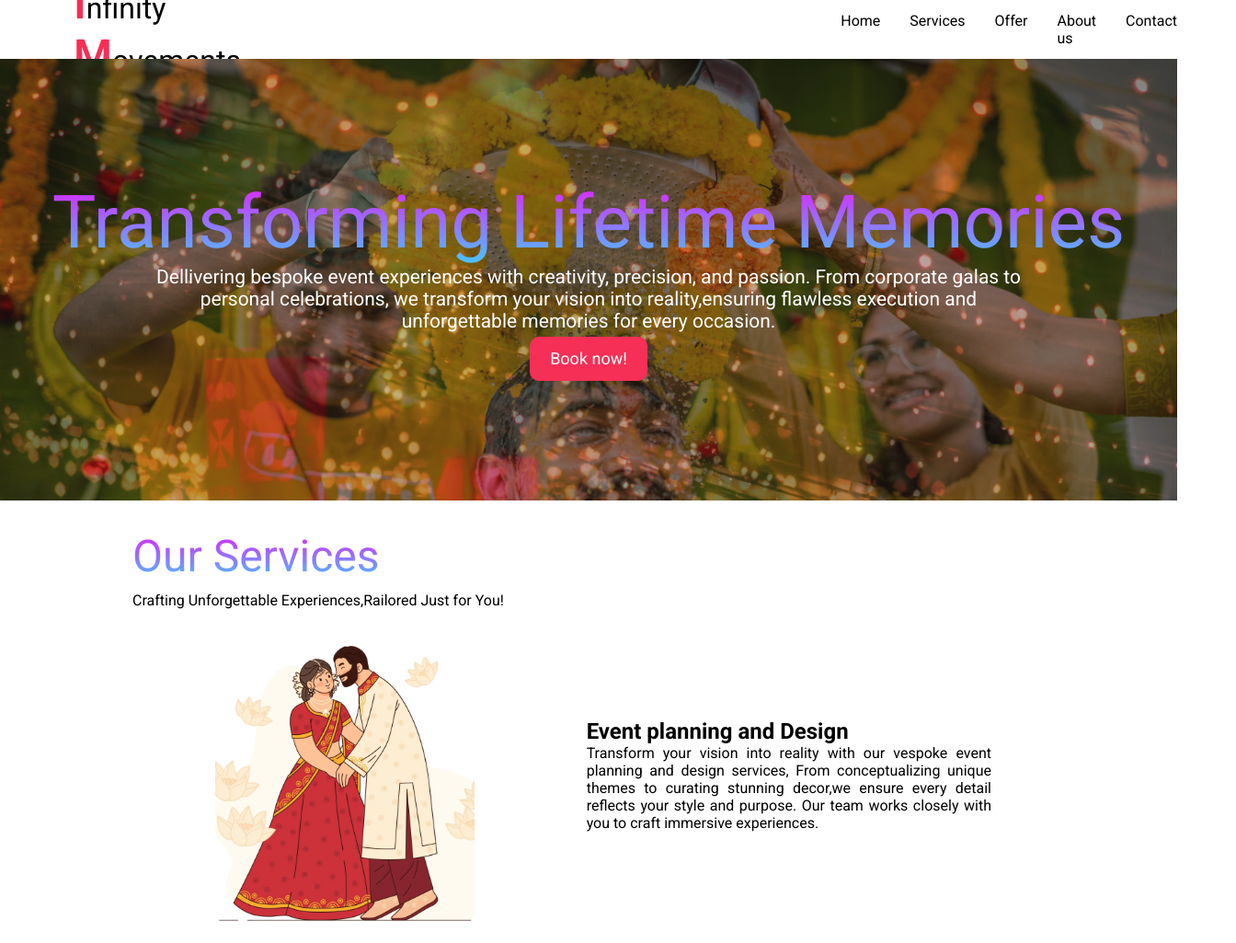
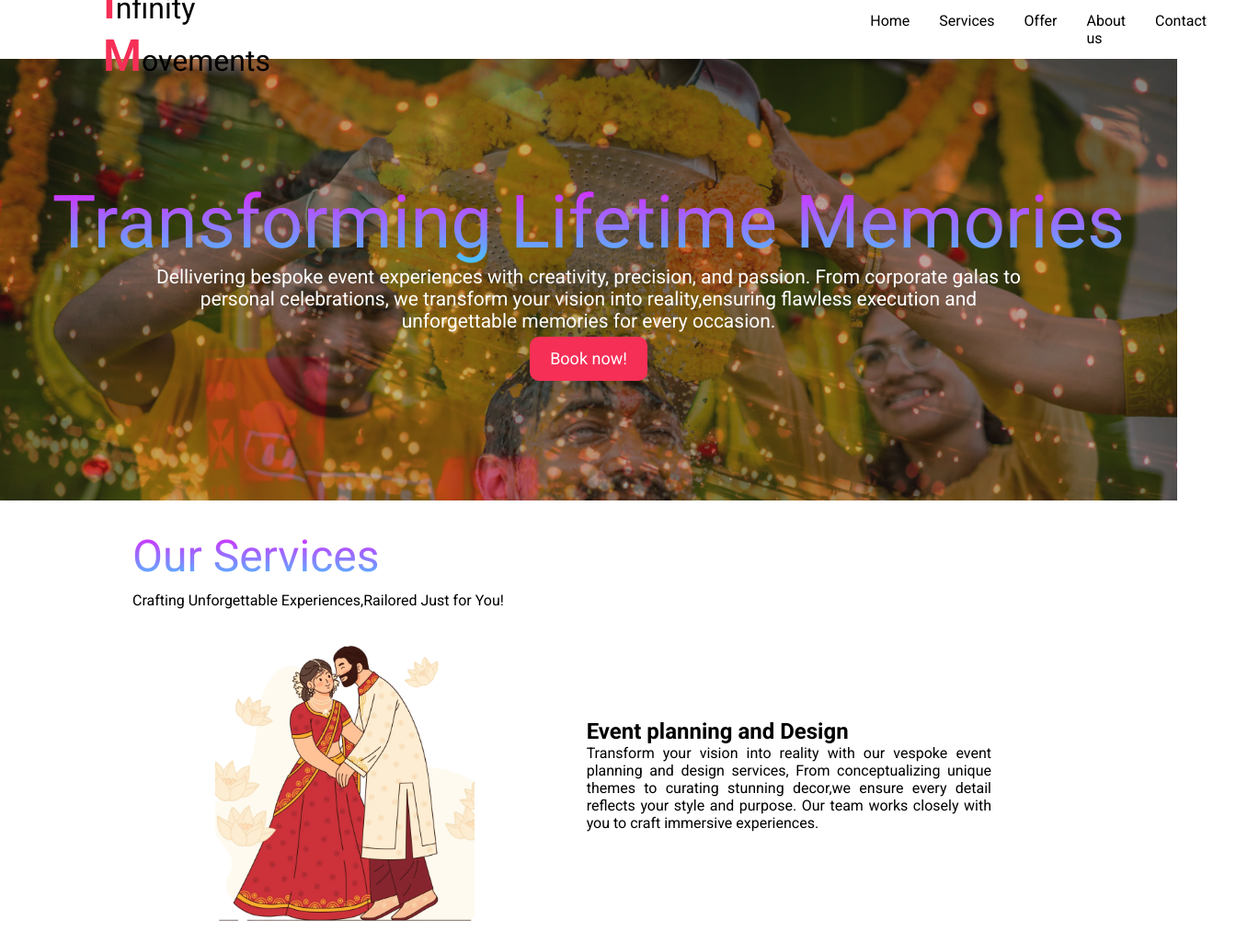
Before and after one commit to tanaykhale/wedding-web, a plain HTML site: page index.html in a window 1280 px wide. Shown: the top 1025 px of the page at 92% size, 1344 px wide, since content can reach past the window. Drawn offline with Linux system fonts and the light colour scheme; files whose address does not match are found by name.

```diff
--- a/index.html
+++ b/index.html
@@ -23,11 +23,11 @@
         <span id="boldl">I</span>nfinity <span id="boldl">M</span>ovements
       </p>
       <nav class="sliding">
-        <p>Home</p>
-        <p>Services</p>
-        <p>Offer</p>
-        <p>About us</p>
-        <p>Contact</p>
+        <a href="#">Home</a>
+        <a href="#services">Services</a>
+        <a href="#offer">Offer</a>
+        <a href="#about">About us</a>
+        <a href="#contact">Contact</a>
       </nav>
     </header>
     <main>
@@ -43,7 +43,7 @@
         </div>
         <button class="book">Book now!</button>
       </section>
-      <section class="services">
+      <section id="services" class="services">
         <h2 class="sub-headings">Our Services</h2>
         <p>Crafting Unforgettable Experiences,Railored Just for You!</p>
         <div class="event">
@@ -90,7 +90,7 @@
           </div>
         </div>
       </section>
-      <section class="about">
+      <section id="about" class="about">
         <h2 class="sub-headings">About us</h2>
         <p>
           Welcome to Infinity Movements,where we transform your dreams into
@@ -139,7 +139,7 @@
           </div>
         </div>
       </section>
-      <section class="offer">
+      <section id="offer" class="offer">
         <h2 class="sub-headings">What we offer</h2>
         <p>
           Have questions or need assitance?Feel free to contact us anytime-we're
@@ -218,7 +218,7 @@
           </div>
         </div>
       </section>
-      <section class="contact">
+      <section id="contact" class="contact">
         <h2 class="sub-headings">Feel free to contact us</h2>
         <p>
           Have questions or need assistance? Feel free to contact us
--- a/style.css
+++ b/style.css
@@ -4,15 +4,30 @@
     font-family: "Roboto", sans-serif;
 }
 header{
+    position: sticky;
+    top: 0;
+    z-index: 1;
+    background-color: white;
     display: flex;
     gap:40rem;
     align-items: center;
     width: 100%;
     height: 4rem;
+    padding: 0 2rem;
 }
+/* .services,
+.offer,
+.about,
+.contact{
+    padding-top: 4rem;
+} */
 nav{
     display: flex;
     gap: 2rem;
+}
+nav a{
+    text-decoration: none;
+    color: black;
 }
 #icon-header{
     font-size: 2rem;
@@ -26,8 +41,6 @@ nav{
 main{
     display: flex;
     flex-direction: column;
-
-
 }
 .sliding :hover{
     cursor: pointer;
```
